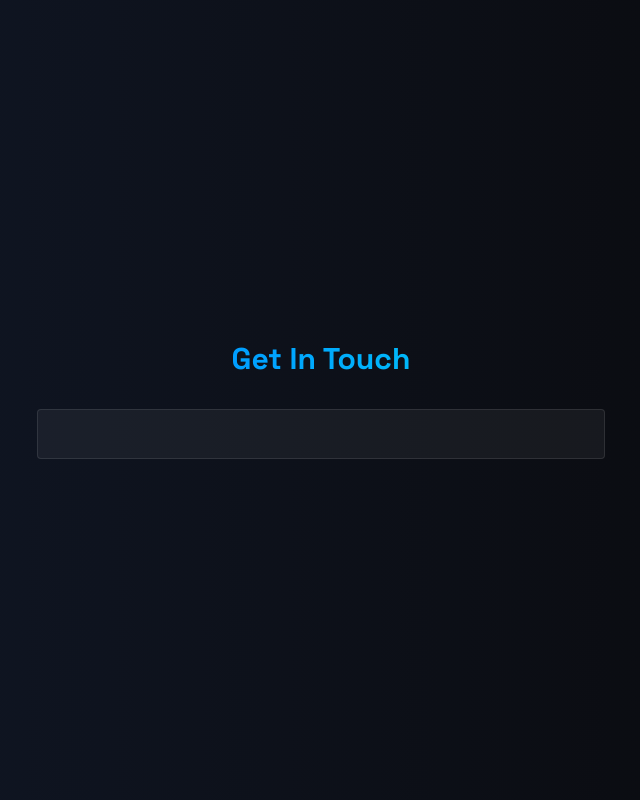
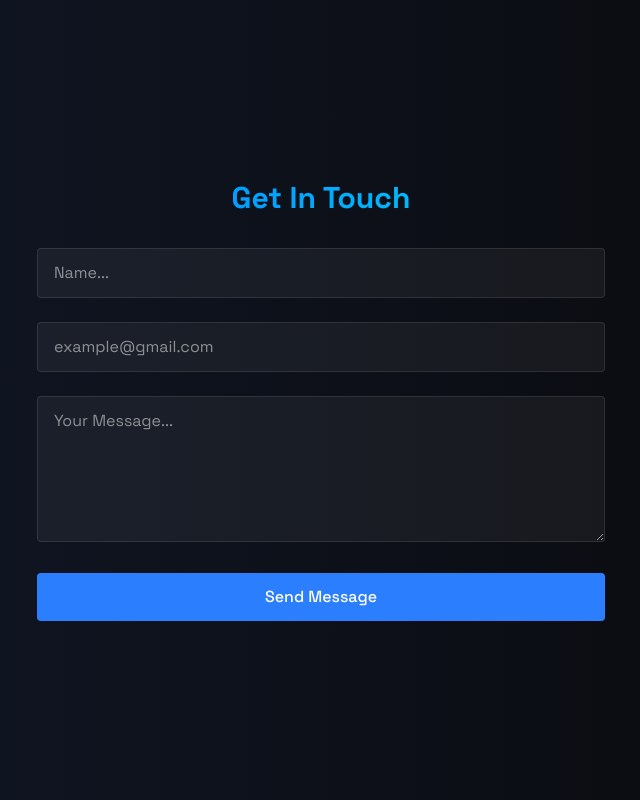
Before and after one commit to AaronConnolly/my-portfolio, a React (Vite) app: page / in a window 1280 px wide. Shown: the part 2424-3224 px from the top of the page, without its empty margins (319-959 px from the left). Built offline with nearby package versions, Linux system fonts and the light colour scheme.

Commit message:
Finished contact form frontend

```diff
--- a/src/components/MobileMenu.jsx
+++ b/src/components/MobileMenu.jsx
@@ -62,7 +62,7 @@
                 Projects
             </a>
             <a
-                href="#Contact"
+                href="#contact"
                 onClick={() => setMenuOpen(false)}
                 className={`text-2xl font-semibold text-white my-4 transform transition-transform duration-300
                     ${
--- a/src/components/Navbar.jsx
+++ b/src/components/Navbar.jsx
@@ -40,7 +40,7 @@
                         Projects
                     </a>
                     <a
-                        href="#Contact"
+                        href="#contact"
                         className="text-gray-300 hover:text-white transition-colors"
                     >
                         Contact
--- a/src/components/sections/Contact.jsx
+++ b/src/components/sections/Contact.jsx
@@ -22,8 +22,40 @@
                 required
                 className="w-full bg-white/5 border border-white/10 rounded px-4 py-3 text-white transition
                           focus:outline-none focus:border-blue-500 focus:bg-blue-500/5"
+                placeholder="Name..."
               />
             </div>
+            <div className="relative">
+              <input
+                type="email"
+                id="email"
+                name="email"
+                required
+                className="w-full bg-white/5 border border-white/10 rounded px-4 py-3 text-white transition
+                          focus:outline-none focus:border-blue-500 focus:bg-blue-500/5"
+                placeholder="example@gmail.com"
+              />
+            </div>
+            <div className="relative">
+              <textarea
+                id="message"
+                name="message"
+                rows={5}
+                required
+                className="w-full bg-white/5 border border-white/10 rounded px-4 py-3 text-white transition
+                          focus:outline-none focus:border-blue-500 focus:bg-blue-500/5"
+                placeholder="Your Message..."
+              />
+            </div>
+
+            <button
+              type="submit"
+              className="w-full bg-blue-500 text-white py-3 px-6 rounded font-medium transition relative
+                        overflow-hidden hover:-translate-y-0.5 hover:shadow-[0_0_15px_rgba(59,130,246,0.4)]
+                        cursor-pointer"
+            >
+              Send Message
+            </button>
           </form>
         </div>
       </RevealOnScroll>
```
